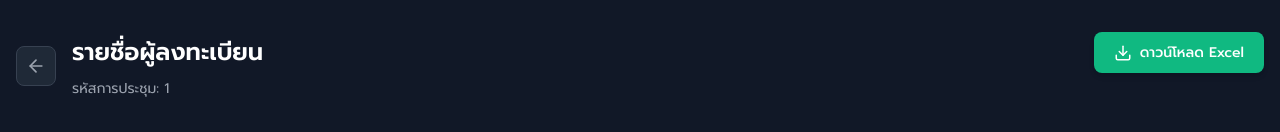
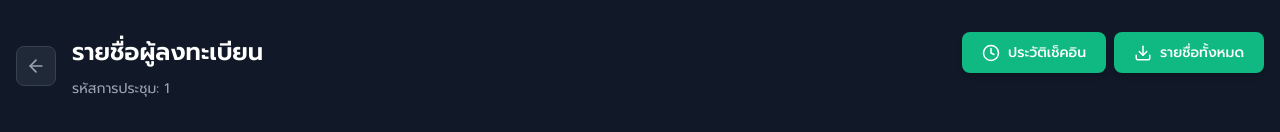
Before and after one commit to expap9/meeting-app, a React (Vite) app: page /admin/registrants/1 in a window 1280 px wide. Shown: the top 132 px of the page. Built offline with nearby package versions, Linux system fonts and the light colour scheme; no server answers.

Commit message:
Fix scanner name issue and add multi-session check-in logs

```diff
--- a/src/pages/AdminRegistrants.jsx
+++ b/src/pages/AdminRegistrants.jsx
@@ -76,6 +76,42 @@ export default function AdminRegistrants() {
     XLSX.writeFile(workbook, `registrants_meeting_${id}.xlsx`);
   };
 
+  const handleDownloadLogs = async () => {
+    try {
+      const res = await api.post('getCheckInLogs', { meetingId: id });
+      let logs = [];
+      if (res && Array.isArray(res)) logs = res;
+      else if (res && res.data && Array.isArray(res.data)) logs = res.data;
+
+      if (logs.length === 0) {
+        alert("ไม่มีประวัติการเช็คอินในระบบ");
+        return;
+      }
+
+      const dataForExcel = logs.map((log, index) => ({
+        'ลำดับ': index + 1,
+        'รหัสลงทะเบียน': log.registrationId || log.col1,
+        'ชื่อ-นามสกุล': log.fullName || log.col2,
+        'เวลาเช็คอิน': log.checkInTime || log.col3,
+        'จุดเช็คอิน': log.location || log.col4
+      }));
+
+      const worksheet = XLSX.utils.json_to_sheet(dataForExcel);
+      const workbook = XLSX.utils.book_new();
+      XLSX.utils.book_append_sheet(workbook, worksheet, 'CheckIn Logs');
+
+      const wscols = [
+        {wch: 8}, {wch: 20}, {wch: 30}, {wch: 25}, {wch: 20}
+      ];
+      worksheet['!cols'] = wscols;
+
+      XLSX.writeFile(workbook, `checkin_logs_meeting_${id}.xlsx`);
+    } catch (err) {
+      console.error("Failed to fetch logs", err);
+      alert("ดาวน์โหลดประวัติล้มเหลว");
+    }
+  };
+
   const getStatusBadge = (status) => {
     if (isCheckedIn(status)) {
       return (
@@ -132,10 +168,16 @@ export default function AdminRegistrants() {
               <p style={styles.subtitle}>{meeting?.title || `รหัสการประชุม: ${id}`}</p>
             </div>
           </div>
-          <button style={styles.downloadButton} onClick={handleDownloadExcel} disabled={loading || registrants.length === 0}>
-            <FiDownload size={18} />
-            <span style={{ marginLeft: '8px' }}>ดาวน์โหลด Excel</span>
-          </button>
+          <div style={{ display: 'flex', gap: '8px' }}>
+            <button style={{ ...styles.downloadButton, backgroundColor: '#10b981', color: '#fff', border: 'none' }} onClick={handleDownloadLogs}>
+              <FiClock size={18} />
+              <span style={{ marginLeft: '8px' }}>ประวัติเช็คอิน</span>
+            </button>
+            <button style={styles.downloadButton} onClick={handleDownloadExcel} disabled={loading || registrants.length === 0}>
+              <FiDownload size={18} />
+              <span style={{ marginLeft: '8px' }}>รายชื่อทั้งหมด</span>
+            </button>
+          </div>
         </div>
 
         {loading ? (
--- a/src/pages/AdminScanner.jsx
+++ b/src/pages/AdminScanner.jsx
@@ -46,7 +46,7 @@ const AdminScanner = () => {
         setScanResult({
           type: 'success',
           message: 'เช็คอินสำเร็จ',
-          attendeeName: res?.name || 'ผู้เข้าร่วม (ไม่ระบุชื่อ)',
+          attendeeName: res?.fullName || res?.name || 'ผู้เข้าร่วม (ไม่ระบุชื่อ)',
           time: new Date().toLocaleTimeString('th-TH')
         });
       } catch (err) {
```
